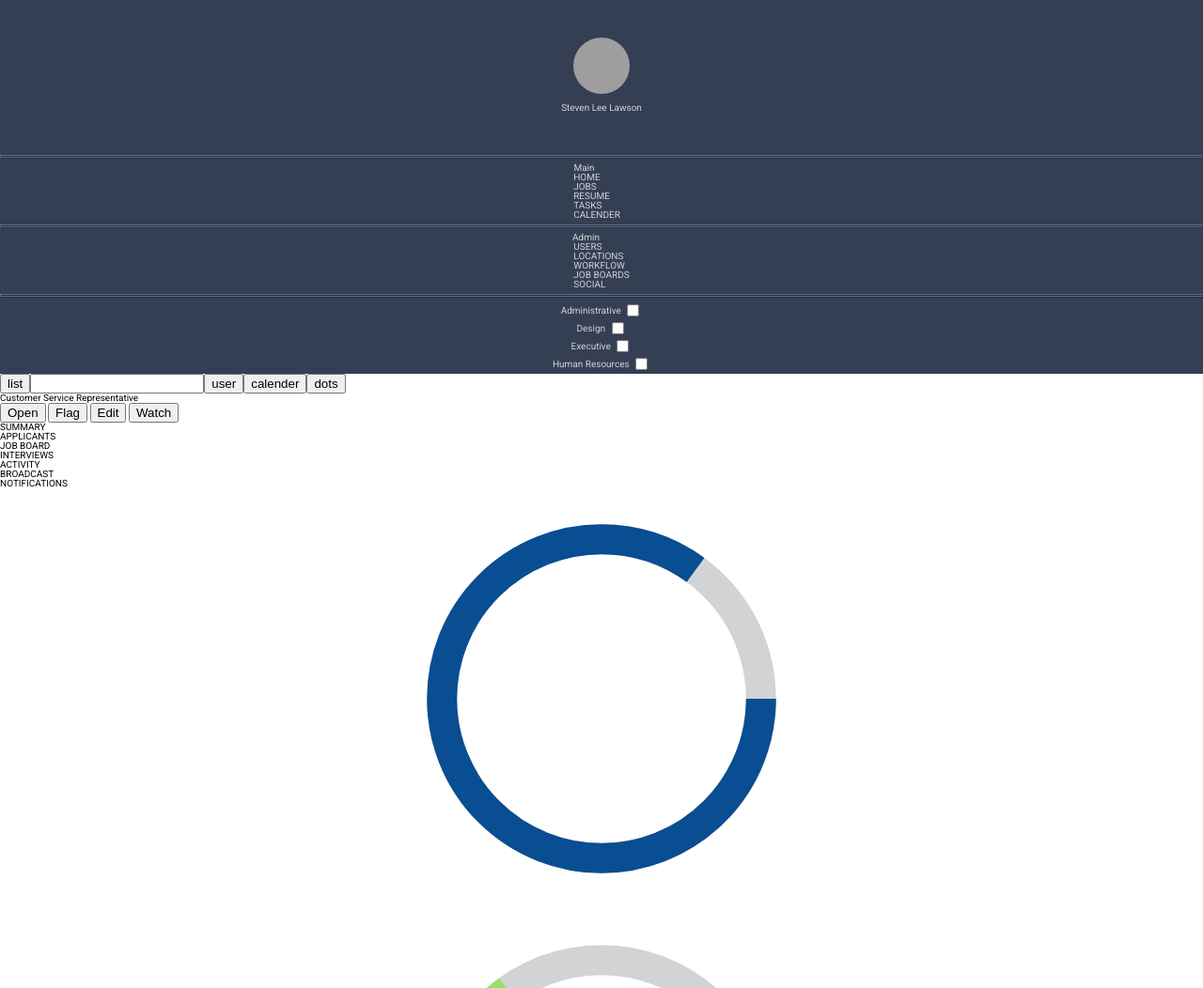
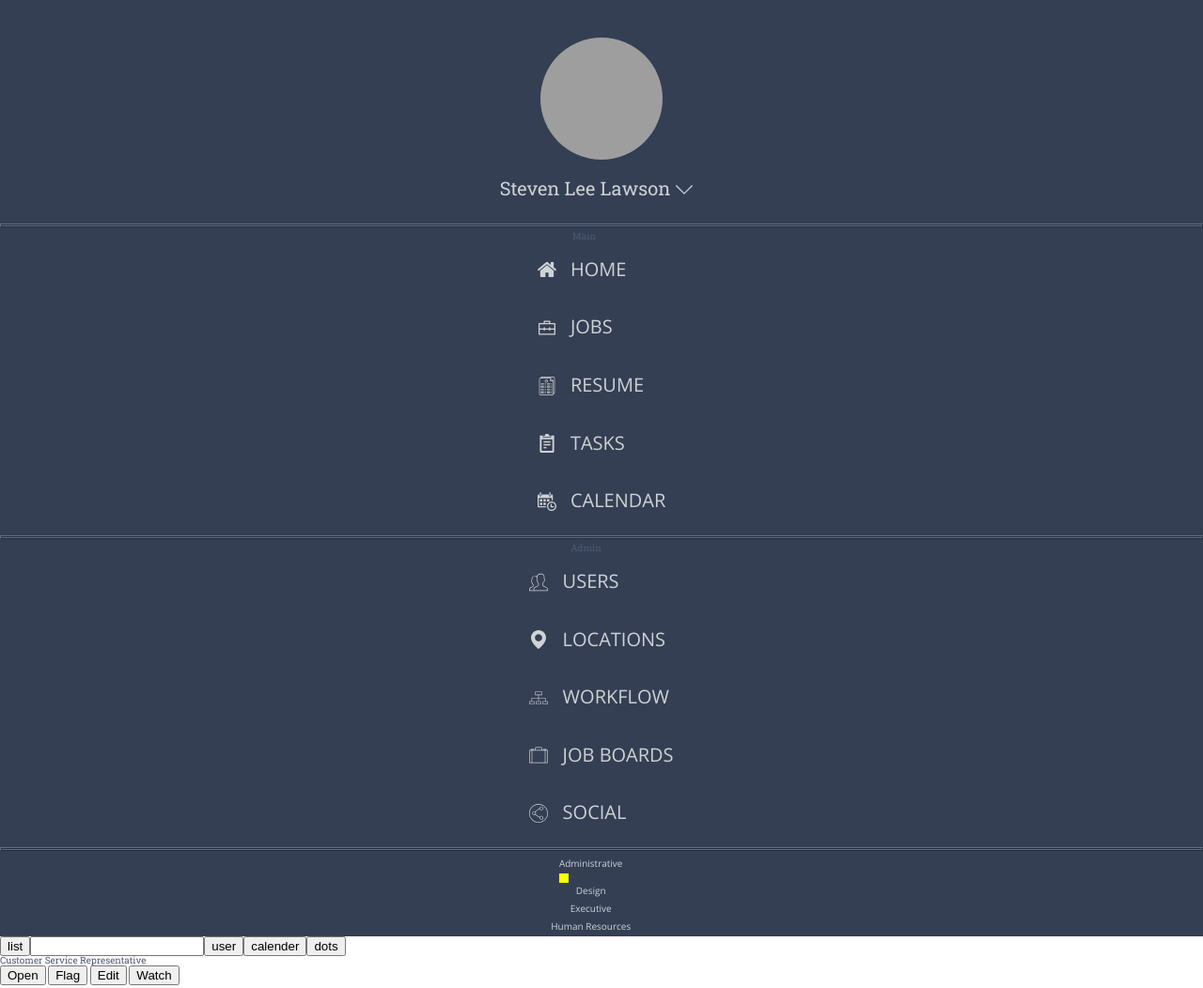
Before and after one commit to stevenleelawson/sl-static-comp-three, a plain HTML site: page index.html in a window 1280 px wide. Shown: the top 1052 px of the page at 94% size. Drawn offline with nearby package versions, Linux system fonts and the light colour scheme; grey boxes are pictures that could not be loaded.

Commit message:
checkbox hack working, need to apply to other divs

```diff
--- a/index.html
+++ b/index.html
@@ -6,7 +6,9 @@
     <title>Steven's Static Comp Three</title>
     <link rel="stylesheet" href="reset.css">
     <link rel="stylesheet" href="styles.css">
-    <link href="https://fonts.googleapis.com/css?family=Roboto" rel="stylesheet">
+    <link href="https://fonts.googleapis.com/css?family=Roboto|Roboto+Slab:400" rel="stylesheet">
+    <link href="https://fonts.googleapis.com/css?family=Open+Sans" rel="stylesheet">
+
   </head>
   <body>
     <nav>
@@ -14,36 +16,73 @@
     <aside>
       <section class="user">
         <img src="images/steven.jpg" alt="steven photo" class="user__img">
-        <h5 class="user__h5">Steven Lee Lawson</h5>
+        <h5 class="user__h5">
+          Steven Lee Lawson
+          <img src="aside-icons/011-down-arrow.svg" class="aside--icon user__img--icon" alt="down-arrow icon">
+        </h5>
+
       </section>
       <hr>
       <section class="main-nav">
         <h6 class="main-nav__h6">Main</h6>
         <ul "main-nav__ul">
-          <li class="main-nav__li">HOME</li>
-          <li class="main-nav__li">JOBS</li>
-          <li class="main-nav__li">RESUME</li>
-          <li class="main-nav__li">TASKS</li>
-          <li class="main-nav__li">CALENDER</li>
+          <li class="main-nav__li">
+            <img src="aside-icons/010-home.svg" class="aside--icon" alt="home icon">
+            HOME
+          </li>
+          <li class="main-nav__li">
+            <img src="aside-icons/007-briefcase-1.svg" class="aside--icon" alt="briefcase icon">
+            JOBS
+          </li>
+          <li class="main-nav__li">
+            <img src="aside-icons/001-newspaper.svg" class="aside--icon" alt="newspaper icon">
+            RESUME
+          </li>
+          <li class="main-nav__li">
+            <img src="aside-icons/008-clipboard-icon.svg" class="aside--icon" alt="clipboard-icon icon">
+            TASKS
+          </li>
+          <li class="main-nav__li">
+            <img src="aside-icons/006-calendar-with-a-clock-time-tools.svg" class="aside--icon" alt="calendar icon">
+            CALENDAR
+          </li>
         </ul>
       </section>
       <hr>
       <section class="admin-nav">
         <h6 class="admin-nav__h6">Admin</h6>
         <ul class="admin-nav__ul">
-          <li class="admin-nav__li">USERS</li>
-          <li class="admin-nav__li">LOCATIONS</li>
-          <li class="admin-nav__li">WORKFLOW</li>
-          <li class="admin-nav__li">JOB BOARDS</li>
-          <li class="admin-nav__li">SOCIAL</li>
+          <li class="admin-nav__li">
+            <img src="aside-icons/005-users.svg" class="aside--icon" alt="users icon">
+            USERS
+          </li>
+          <li class="admin-nav__li">
+            <img src="aside-icons/004-placeholder.svg" class="aside--icon" alt="placeholder icon">
+            LOCATIONS
+          </li>
+          <li class="admin-nav__li">
+            <img src="aside-icons/003-workflow.svg" class="aside--icon" alt="workflow icon">
+            WORKFLOW
+          </li>
+          <li class="admin-nav__li">
+            <img src="aside-icons/009-briefcase.svg" class="aside--icon" alt="briefcase icon">
+            JOB BOARDS
+          </li>
+          <li class="admin-nav__li">
+            <img src="aside-icons/002-share.svg" class="aside--icon" alt="share icon">
+            SOCIAL
+          </li>
         </ul>
       </section>
       <hr>
       <section class="nav-categories">
-        <div>
-          <label for="admin">Administrative</label>
+        <div class="nav-categories__container">
+          <label for="admin">Administrative
+          </label>
           <input type="checkbox" id="admin" class="nav-categories__input--admin">
+          <div class="nav-categories__div-box--admin"></div>
         </div>
+
         <div class="">
           <label for="admin">Design</label>
           <input type="checkbox" id="design" class="nav-categories__input--design">
--- a/styles.css
+++ b/styles.css
@@ -1,19 +1,42 @@
-
+/* general styles of the page */
 html {
   box-sizing: border-box;
   font-size: 10px;
-  font-family: 'Roboto', sans-serif;
+  font-family: 'Open Sans', sans-serif;
 }
 aside {
   background-color: #343F53;
   color: #cfd2d6;
-
+  width: 100%;
 }
-
+h1,
+h2,
+h3,
+h4,
+h5,
+h6 {
+  font-family: 'Roboto Slab', serif;
+  color: #4b5a75;
+}
 hr {
   border: 2px ridge #5c6f8e;
 }
 /* below is styles for the aside vertical nav bar */
+
+.user__img--icon {
+  height: 1rem;
+  width: 1rem;
+}
+
+.aside--icon {
+  height: 2rem;
+  width: 2rem;
+  vertical-align: middle;
+  position: relative;
+  bottom: 1px;
+  padding-right: 1rem;
+}
+
 .main-nav {
   list-style: none;
   justify-content: center;
@@ -26,15 +49,17 @@ hr {
   color: #cfd2d6;
 }
 
-.main-nav__li{
+/* .main-nav__li{
   margin-right: 1rem;
 
-}
+} */
 .main-nav__h6 {
   margin-right: 3.7rem;
 }
 .nav-categories {
-
+  display: flex;
+  justify-content: flex-start;
+  align-items: center;
   /* height: 8rem; */
 }
 /* below is the code for the user section */
@@ -46,12 +71,15 @@ hr {
   width: 100%;
 }
 .user__h5 {
-  margin-bottom: 4rem;
+  /* margin-bottom: 4rem; */
+  margin: 1rem 0 2rem 0;
+  font-size: 2rem;
+  color: #cfd2d6;
 }
 
 .user__img {
-  height: 6rem;
-  width: 6rem;
+  height: 13rem;
+  width: 13rem;
   border-radius: 100%;
   margin: 4rem 4rem 1rem 4rem;
 }
@@ -74,6 +102,14 @@ hr {
 ul {
   display: flex;
   flex-direction: column;
+  font-size: 2rem;
+}
+li {
+  margin: 2rem;
+}
+
+label {
+
 }
 .top-search {
   display: flex;
@@ -94,15 +130,23 @@ ul {
   flex-direction: column;
 }
 
+.nav-categories__div-box--admin {
+  height: 1rem;
+  width: 1rem;
+  background-color: yellow;
+}
+
 input[type=checkbox] {
     vertical-align: middle;
     position: relative;
     bottom: 1px;
+    opacity: 0;
 }
-input[type=radio] {
-    bottom: 2px;
+input[type=checkbox]:checked ~ .nav-categories__div-box--admin {
+   background-image: url('aside-icons/checked.svg');
+   background-size: cover;
+   /* background-color: red; */
 }
-
 /* begin styles for charts section */
 
 svg {
@@ -117,5 +161,5 @@ svg {
 }
 
 .charts__img--bar {
-  width: 90%;
+  width: 100%;
 }
```
Also changed, not shown: aside-icons/001-newspaper.svg (added), aside-icons/002-share.svg (added), aside-icons/003-workflow.svg (added), aside-icons/004-placeholder.svg (added), aside-icons/005-users.svg (added), aside-icons/006-calendar-with-a-clock-time-tools.svg (added), aside-icons/007-briefcase-1.svg (added), aside-icons/008-clipboard-icon.svg (added), aside-icons/009-briefcase.svg (added), aside-icons/010-home.svg (added), aside-icons/011-down-arrow.svg (added), aside-icons/checked.svg (added).
